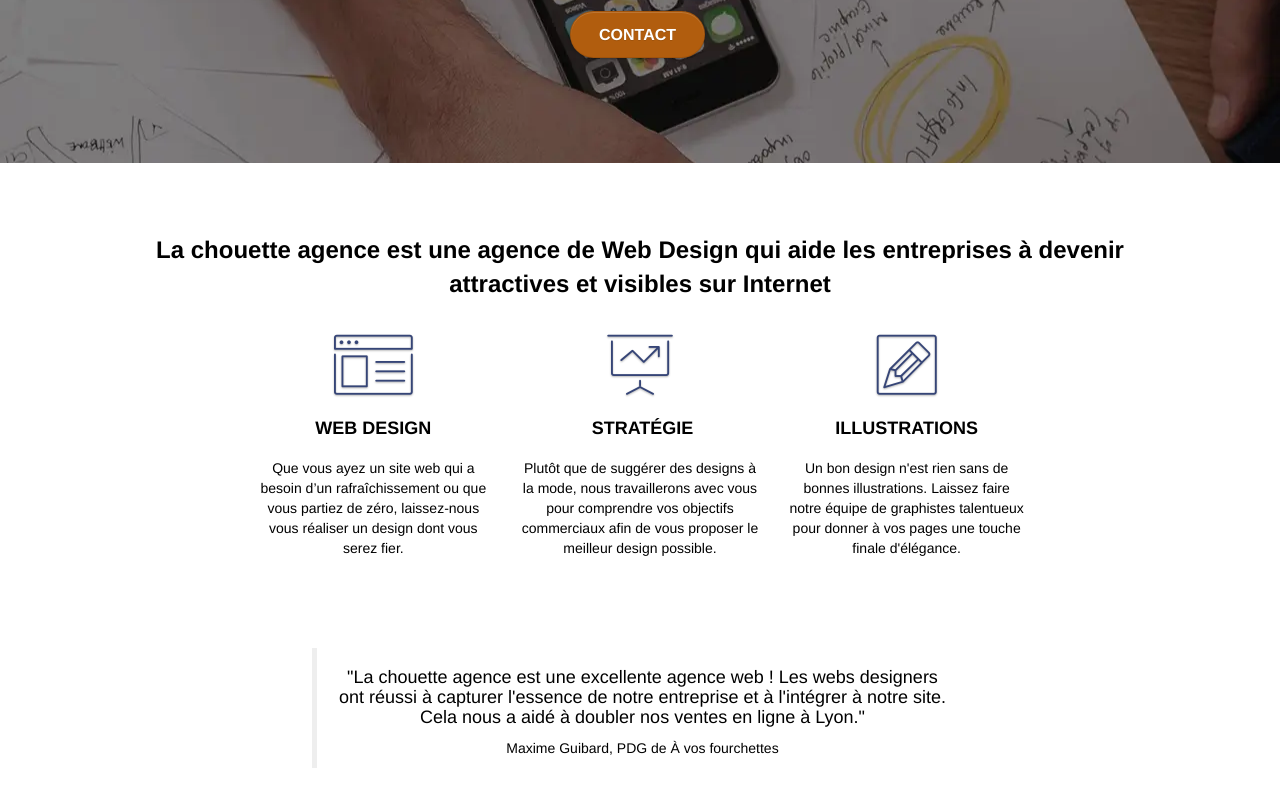
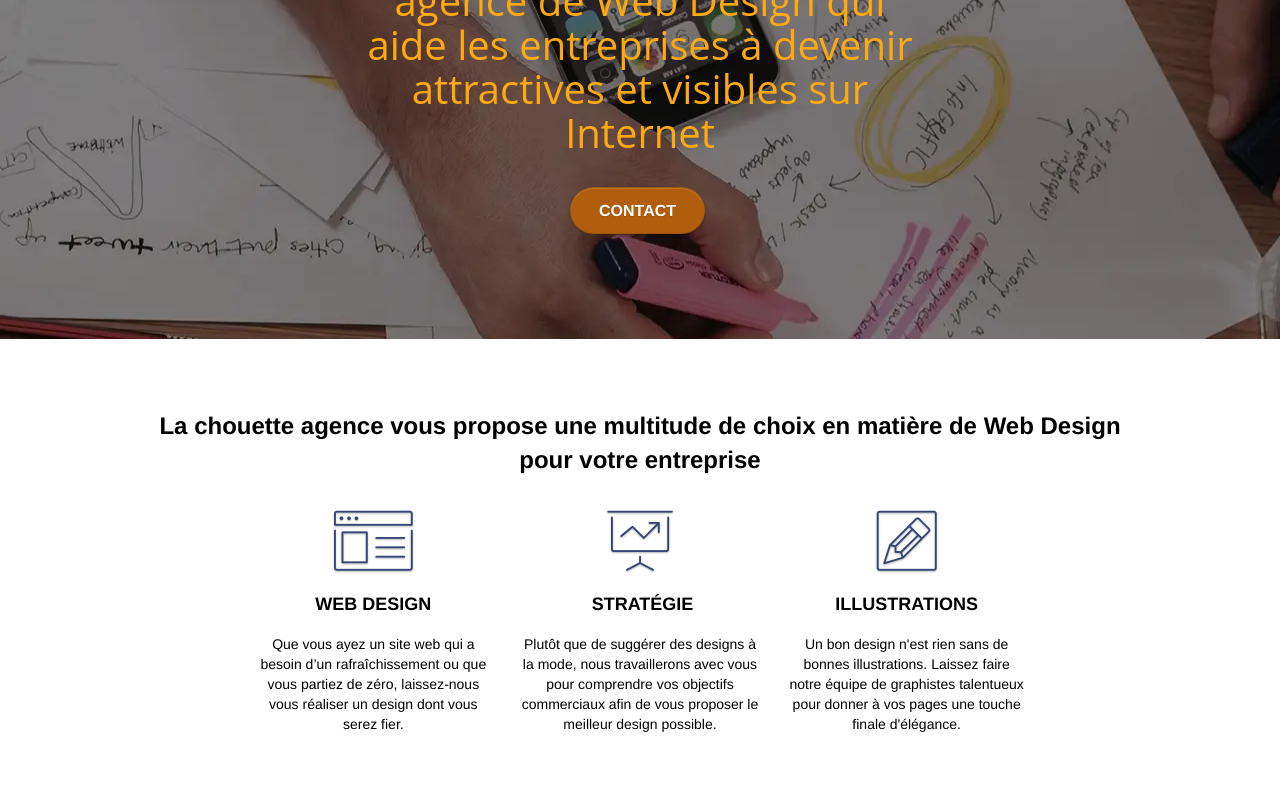
Before and after one commit to h3tan/Projet-4, a plain HTML site: page index.html in a window 1280 px wide. Shown: the part 377-1167 px from the top of the page. Drawn offline with nearby package versions, Linux system fonts and the light colour scheme; some packages are replaced by stand-ins of ours; a script that the page names is missing.

Commit message:
Changement du titre <h1> et du premier titre <h2>

```diff
--- a/index.html
+++ b/index.html
@@ -101,7 +101,7 @@
                 width="100"
                 alt="La chouette agence"
               />
-              <h1 class="text-center tc-white">La chouette agence.</h1>
+              <h1 class="text-center tc-white">La chouette agence est une agence de Web Design qui aide les entreprises à devenir attractives et visibles sur Internet</h1>
               <div class="text-center">
                 <a
                   href="contact.html"
@@ -122,8 +122,7 @@
           <div class="row">
             <div class="col-sm-12 text-center">
               <h2>
-                La chouette agence est une agence de Web Design qui aide les
-                entreprises à devenir attractives et visibles sur Internet
+                La chouette agence vous propose une multitude de choix en matière de Web Design pour votre entreprise
               </h2>
             </div>
           </div>
```
